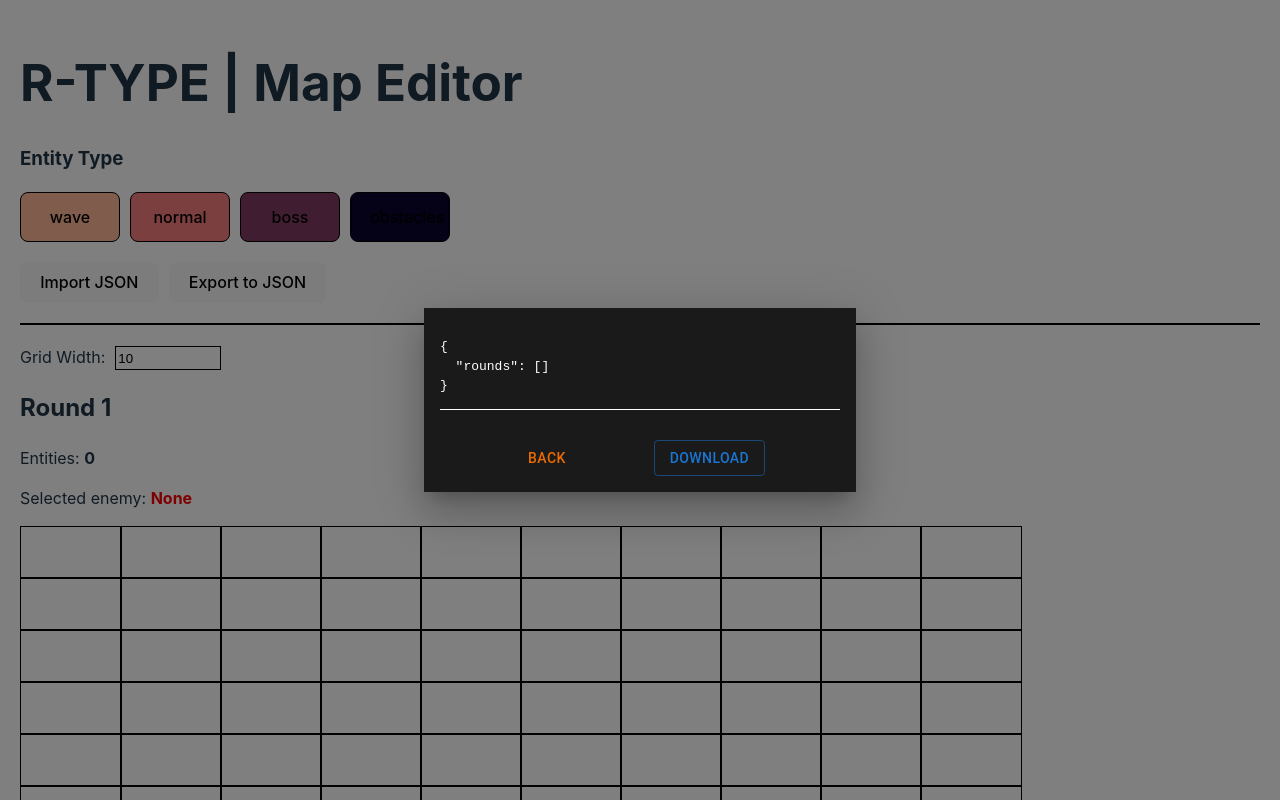
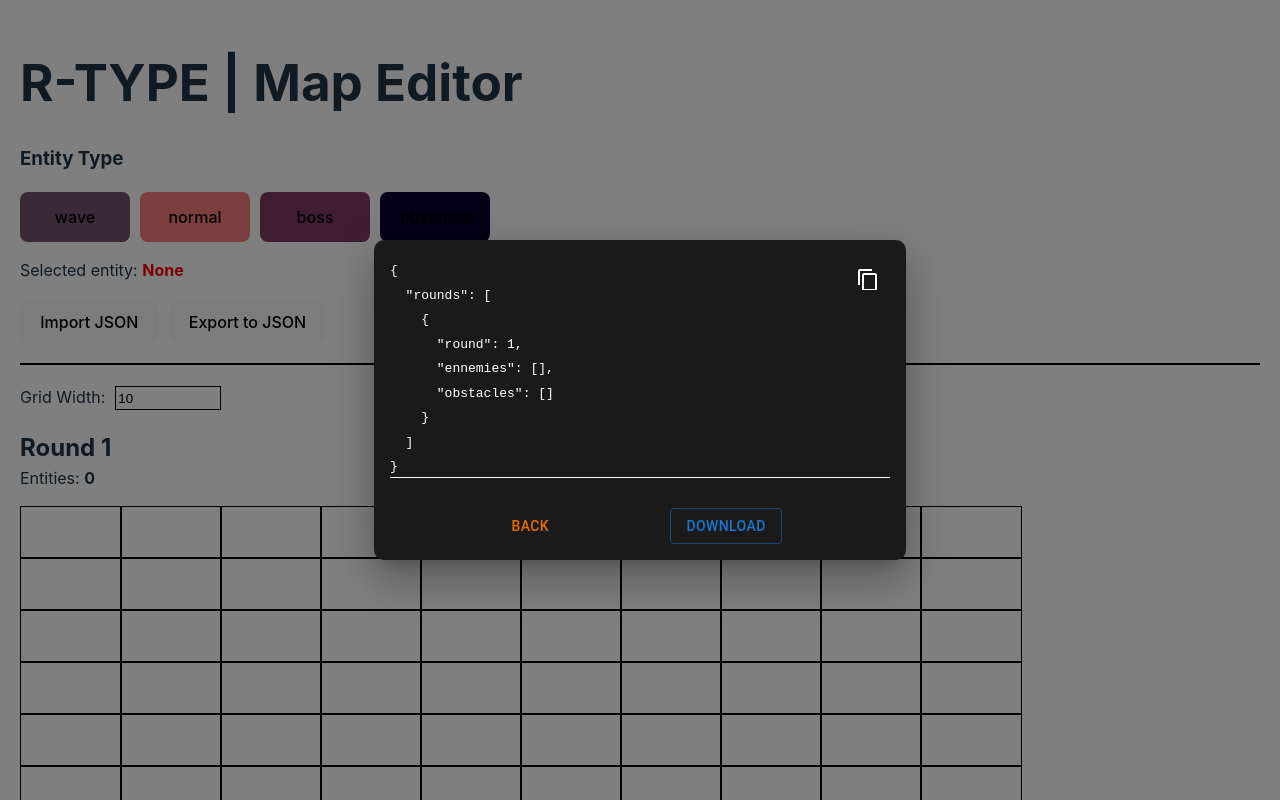
Before and after one commit to izimio/r-type-map-generator, a React (Vite) app: page / in a window 1280 px wide. Both pictures are taken after a click on the button "Import JSON". Shown: the top 800 px of the page. Built offline with nearby package versions, Linux system fonts and the light colour scheme.

Commit message:
[ADD] pimping

```diff
--- a/package.json
+++ b/package.json
@@ -13,9 +13,11 @@
   "dependencies": {
     "@emotion/react": "^11.11.3",
     "@emotion/styled": "^11.11.0",
+    "@mui/icons-material": "^5.15.3",
     "@mui/material": "^5.15.3",
     "react": "^18.2.0",
-    "react-dom": "^18.2.0"
+    "react-dom": "^18.2.0",
+    "react-hot-toast": "^2.4.1"
   },
   "devDependencies": {
     "@types/react": "^18.2.43",
--- a/src/App.tsx
+++ b/src/App.tsx
@@ -1,9 +1,11 @@
-import React from 'react';
-import MapEditor from './MapEditor';
+import React from "react";
+import MapEditor from "./MapEditor";
+import { Toaster } from "react-hot-toast";
 
 const App: React.FC = () => {
   return (
     <div className="App">
+      <Toaster position="bottom-left" reverseOrder={true} />
       <MapEditor />
     </div>
   );
--- a/src/JsonModal.tsx
+++ b/src/JsonModal.tsx
@@ -1,69 +1,13 @@
 import React from "react";
-import { Modal, Box, Button } from "@mui/material";
+import { Modal, Box, Button, Icon } from "@mui/material";
+import ContentCopyIcon from '@mui/icons-material/ContentCopy';
+import toast from "react-hot-toast";
 
 interface JsonModalProps {
   isOpen: boolean;
   onClose: () => void;
   jsonContent: string;
 }
-
-const JsonModal: React.FC<JsonModalProps> = ({
-  isOpen,
-  onClose,
-  jsonContent,
-}) => {
-  return (
-    <Modal open={isOpen} onClose={onClose}>
-      <Box
-        sx={{
-          position: "absolute",
-          width: 400,
-          bgcolor: "#1a1a1a",
-          boxShadow: 24,
-          p: 2,
-          top: "50%",
-          left: "50%",
-          transform: "translate(-50%, -50%)",
-        }}
-      >
-        <div
-          style={{
-            maxHeight: "800px", // Set a maximum height for scrolling
-            overflow: "auto",
-            borderBottom: "1px solid white",
-            scrollbarWidth: "thin", // For Firefox
-            scrollbarColor: "#ccc #1a1a1a", // For Firefox
-
-          }}
-        >
-          <pre
-            style={{
-              color: "white",
-              whiteSpace: "pre-wrap",
-              wordWrap: "break-word",
-            }}
-          >
-            {jsonContent}
-          </pre>
-        </div>
-        <div
-          style={{
-            display: "flex",
-            justifyContent: "space-evenly",
-            marginTop: "30px",
-          }}
-        >
-          <Button color="warning" onClick={onClose}>
-            Back
-          </Button>
-          <Button
-          variant="outlined"
-          onClick={() => downloadJson(jsonContent)}>Download</Button>
-        </div>
-      </Box>
-    </Modal>
-  );
-};
 
 const downloadJson = (jsonContent: string) => {
   const blob = new Blob([jsonContent], { type: "application/json" });
@@ -77,4 +21,88 @@
   URL.revokeObjectURL(url);
 };
 
+const copyToClipboard = (jsonContent: string) => {
+  navigator.clipboard.writeText(jsonContent);
+  toast.success("Json copied to clipboard");
+};
+
+const JsonModal: React.FC<JsonModalProps> = ({
+  isOpen,
+  onClose,
+  jsonContent,
+}) => {
+  return (
+    <Modal open={isOpen} onClose={onClose}>
+      <Box
+        sx={{
+          borderRadius: "10px",
+          position: "absolute",
+          width: 500,
+          bgcolor: "#1a1a1a",
+          boxShadow: 24,
+          p: 2,
+          top: "50%",
+          left: "50%",
+          transform: "translate(-50%, -50%)",
+        }}
+      >
+        <div
+          style={{
+            maxHeight: "600px",
+            overflow: "auto",
+            borderBottom: "1px solid white",
+            scrollbarWidth: "thin",
+            scrollbarColor: "#ccc #1a1a1a",
+          }}
+        >
+          <Icon
+            sx={{
+              color: "white",
+              float: "right",
+              cursor: "pointer",
+              marginTop: "10px",
+              marginRight: "10px",
+              marginBottom: "10px",
+              "&:hover": {
+                color: "#ccc",
+                backgroundColor: "#1a1a1a",
+
+              },
+
+            }}
+            onClick={() => copyToClipboard(jsonContent)}
+          >
+            <ContentCopyIcon   />
+          </Icon>
+          <code
+            title="jsonContent"
+            about="jsonContent"
+            style={{
+              color: "white",
+              whiteSpace: "pre-wrap",
+              wordWrap: "break-word",
+            }}
+          >
+            {jsonContent}
+          </code>
+        </div>
+        <div
+          style={{
+            display: "flex",
+            justifyContent: "space-evenly",
+            marginTop: "30px",
+          }}
+        >
+          <Button color="warning" onClick={onClose}>
+            Back
+          </Button>
+          <Button variant="outlined" onClick={() => downloadJson(jsonContent)}>
+            Download
+          </Button>
+        </div>
+      </Box>
+    </Modal>
+  );
+};
+
 export default JsonModal;
--- a/src/MapEditor.tsx
+++ b/src/MapEditor.tsx
@@ -1,18 +1,25 @@
 // src/MapEditor.tsx
-import React, { useState } from "react";
+import React, { useState, useEffect } from "react";
 import { Box } from "@mui/material";
 import JsonModal from "./JsonModal";
+
+import {
+  getLocalStorageItem,
+  saveLocalStorageItem,
+} from "./utils/localStorage";
 
 const MONSTER_TYPES = ["wave", "normal", "boss"];
 const ALL_TYPES = [...MONSTER_TYPES, "obstacles"];
 
 const ENTITIES_COLORS: { [key: string]: string } = {
-  wave: "#ffb997",
+  wave: "#74546a",
   boss: "#843b62",
   normal: "#f67e7d", // Corrected the extra spaces here
   obstacles: "#0b032d",
   none: "transparent",
 };
+
+const SMOOTH_ORANGE = "rgba(255, 165, 0, 0.5)";
 
 interface Entity {
   type: string;
@@ -38,7 +45,7 @@
     | [];
 }
 
-interface Element {
+interface EntityElement {
   type: string;
   color: string;
 }
@@ -46,20 +53,34 @@
 const getKey = (threshold: number, height: number) => `${threshold}:${height}`;
 
 const MapEditor: React.FC = () => {
-  const [rounds, setRounds] = useState<Round[]>([
+  const [rounds, setRounds] = useState<Round[]>(() => {
+    const roundsFromLocalStorage = getLocalStorageItem("rounds");
+    if (roundsFromLocalStorage) {
+      return roundsFromLocalStorage;
+    }
+    return [
       {
         round: 1,
-      entities: {}, // Change from [] to {}
+        entities: {},
         gridWidth: 10,
       },
-  ]);
+    ];
+  });
 
-  const [selectedEnemy, setSelectedEnemy] = useState<Element | null>(null);
+  const [selectedEntity, setselectedEntity] = useState<EntityElement | null>(null);
   const [isJsonModalOpen, setIsJsonModalOpen] = useState(false);
   const [jsonContent, setJsonContent] = useState("");
+  const [roundSelectedIdx, setRoundSelectedIdx] = useState(0);
+  const shownedRound = rounds[roundSelectedIdx];
 
-  const handleEnemyClick = (enemyType: string) => {
-    setSelectedEnemy({
+
+
+  useEffect(() => {
+    saveLocalStorageItem("rounds", rounds);
+  }, [rounds]);
+
+  const SelectEntity = (enemyType: string) => {
+    setselectedEntity({
       type: enemyType,
       color: ENTITIES_COLORS[enemyType],
     });
@@ -97,14 +118,14 @@
           eachRound.obstacles.push(value);
         }
       }
-      if (cleanJson.rounds.length === 0) continue;
-      cleanJson.rounds.push(eachRound);
+      cleanJson.rounds.push(eachRound as never);
     }
     setJsonContent(JSON.stringify(cleanJson, null, 2));
     setIsJsonModalOpen(true);
   };
 
   // ===============  Rounds functions  ===============
+
   const addRound = () => {
     setRounds((prevRounds) => [
       ...prevRounds,
@@ -129,7 +150,7 @@
     threshold: number,
     height: number
   ) => {
-    if (selectedEnemy !== null) {
+    if (selectedEntity !== null) {
       setRounds((prevRounds: Round[]) => {
         const newRounds = [...prevRounds];
         const key = getKey(threshold, height);
@@ -137,7 +158,7 @@
         newRounds[roundIndex].entities = {
           ...newRounds[roundIndex].entities,
           [key]: {
-            type: selectedEnemy.type,
+            type: selectedEntity.type,
             threshold: threshold,
             height: height,
           },
@@ -174,16 +195,19 @@
               {ALL_TYPES.map((enemyType) => (
                 <button
                   key={enemyType}
-                  onClick={() => handleEnemyClick(enemyType)}
+                  onClick={() => SelectEntity(enemyType)}
                   disabled={
-                    !!(selectedEnemy && selectedEnemy.type === enemyType)
+                    !!(selectedEntity && selectedEntity.type === enemyType)
                   }
                   style={{
                     backgroundColor: ENTITIES_COLORS[enemyType],
-                    border: "1px solid black",
                     height: 50,
-                    width: 100,
+                    width: 110,
                     cursor: "pointer",
+                    border:
+                      selectedEntity && selectedEntity.type === enemyType
+                        ? "1px solid white"
+                        : "1px solid transparent",
                   }}
                 >
                   {enemyType}
@@ -191,6 +215,12 @@
               ))}
             </Box>
           </div>
+          <p>
+            Selected entity:{" "}
+            <span style={{ fontWeight: "bold", color: "red" }}>
+              {selectedEntity === null ? "None" : selectedEntity.type}
+            </span>
+          </p>
         </div>
         <Box
           sx={{
@@ -209,8 +239,7 @@
             marginBottom: "20px",
           }}
         />
-        {rounds.map((round, roundIndex) => (
-          <div key={round.round} style={{}}>
+        <div>
           <div
             style={{
               overflowX: "auto",
@@ -229,47 +258,53 @@
                   cursor: "pointer",
                 }}
                 type="number"
-                  value={round.gridWidth}
+                value={shownedRound.gridWidth}
                 onChange={(e) =>
-                    changeRoundGridWidth(roundIndex, Number(e.target.value))
+                  changeRoundGridWidth(roundSelectedIdx, Number(e.target.value))
                 }
               />
             </label>
-              <h2>Round {round.round}</h2>
-              <p>
+            <h2
+              style={{
+                marginBottom: 0,
+                paddingBottom: 0,
+              }}
+            >
+              Round {shownedRound.round}
+            </h2>
+            <p
+              style={{
+                marginTop: 0,
+              }}
+            >
               Entities:{" "}
               <span style={{ fontWeight: "bold" }}>
-                  {Object.keys(round.entities).length}
-                </span>
-              </p>
-              <p>
-                Selected enemy:{" "}
-                <span style={{ fontWeight: "bold", color: "red" }}>
-                  {selectedEnemy === null ? "None" : selectedEnemy.type}
+                {Object.keys(shownedRound.entities).length}
               </span>
             </p>
             <div
               style={{
                 display: "grid",
-                  gridTemplateColumns: `repeat(${round.gridWidth}, 100px)`,
+                gridTemplateColumns: `repeat(${shownedRound.gridWidth}, 100px)`,
               }}
             >
-                {Array.from({ length: round.gridWidth * 10 }).map(
+              {Array.from({ length: shownedRound.gridWidth * 10 }).map(
                 (_, tileIndex) => {
-                    const ratio = Math.floor(tileIndex / round.gridWidth);
+                  const ratio = Math.floor(tileIndex / shownedRound.gridWidth);
 
-                    const threshold = (tileIndex % round.gridWidth) * 10 + 10;
+                  const threshold =
+                    (tileIndex % shownedRound.gridWidth) * 10 + 10;
                   const height = ratio * 100 + 100;
 
                   const key = getKey(threshold, height);
-                    const entity = round.entities[key];
+                  const entity = shownedRound.entities[key];
                   const type = (entity && entity.type) || "none";
 
                   return (
                     <Box
                       key={tileIndex}
                       onClick={() =>
-                          handleTileClick(roundIndex, threshold, height)
+                        handleTileClick(roundSelectedIdx, threshold, height)
                       }
                       sx={{
                         height: 50,
@@ -279,7 +314,7 @@
                         backgroundColor: ENTITIES_COLORS[type],
 
                         "&:hover": {
-                            borderColor: "rgba(255, 165, 0, 0.5)",
+                          borderColor: SMOOTH_ORANGE,
                         },
 
                         "&:hover > *": {
@@ -308,19 +343,42 @@
               )}
             </div>
           </div>
-            <hr
+          <div
+            style={{
+              height: "20px",
+            }}
+          ></div>
+          {/* <hr
             style={{
               border: "1px solid black",
               marginTop: "20px",
               marginBottom: "20px",
             }}
-            />
+          /> */}
         </div>
-        ))}
-        <button onClick={addRound}>Add Round</button>
-        <span style={{ marginLeft: 10 }}>
+        <div style={{ display: "flex", gap: "10px" }}>
+          {rounds.map((round, roundIndex) => {
+            return (
+              <button
+                key={round.round}
+                onClick={() => setRoundSelectedIdx(roundIndex)}
+                style={{
+                  border:
+                    roundSelectedIdx === roundIndex
+                      ? "1px solid white"
+                      : "1px solid transparent",
+                  cursor: "pointer",
+                }}
+              >
+                {round.round}
+              </button>
+            );
+          })}
+          <button onClick={addRound}>+</button>
+          <span style={{ opacity: 0.5, display: "flex", alignItems: "end" }}>
             Total rounds: <strong>{rounds.length}</strong>
           </span>
+        </div>
       </div>
       <p
         style={{
--- /dev/null
+++ b/src/utils/localStorage.ts
@@ -0,0 +1,25 @@
+export const getLocalStorageItem: (stateName: string) => any = (stateName) => {
+  try {
+    const serializedState = localStorage.getItem(stateName);
+    if (serializedState === null) {
+      console.error("No local storage item found with name: ", stateName);
+      return undefined;
+    }
+    return JSON.parse(serializedState);
+  } catch (err) {
+    console.error("An error occurred while getting local storage item: ", err);
+    return undefined;
+  }
+};
+
+export const saveLocalStorageItem: (stateName: string, state: any) => void = (
+  stateName,
+  state
+) => {
+  try {
+    const serializedState = JSON.stringify(state);
+    localStorage.setItem(stateName, serializedState);
+  } catch (err) {
+    console.error("An error occurred while saving local storage item: ", err);
+  }
+};
```
Also changed, not shown: 1 other file (tests, documents, lock files or other folders). Lines whose indentation alone changed are shown as unchanged.
